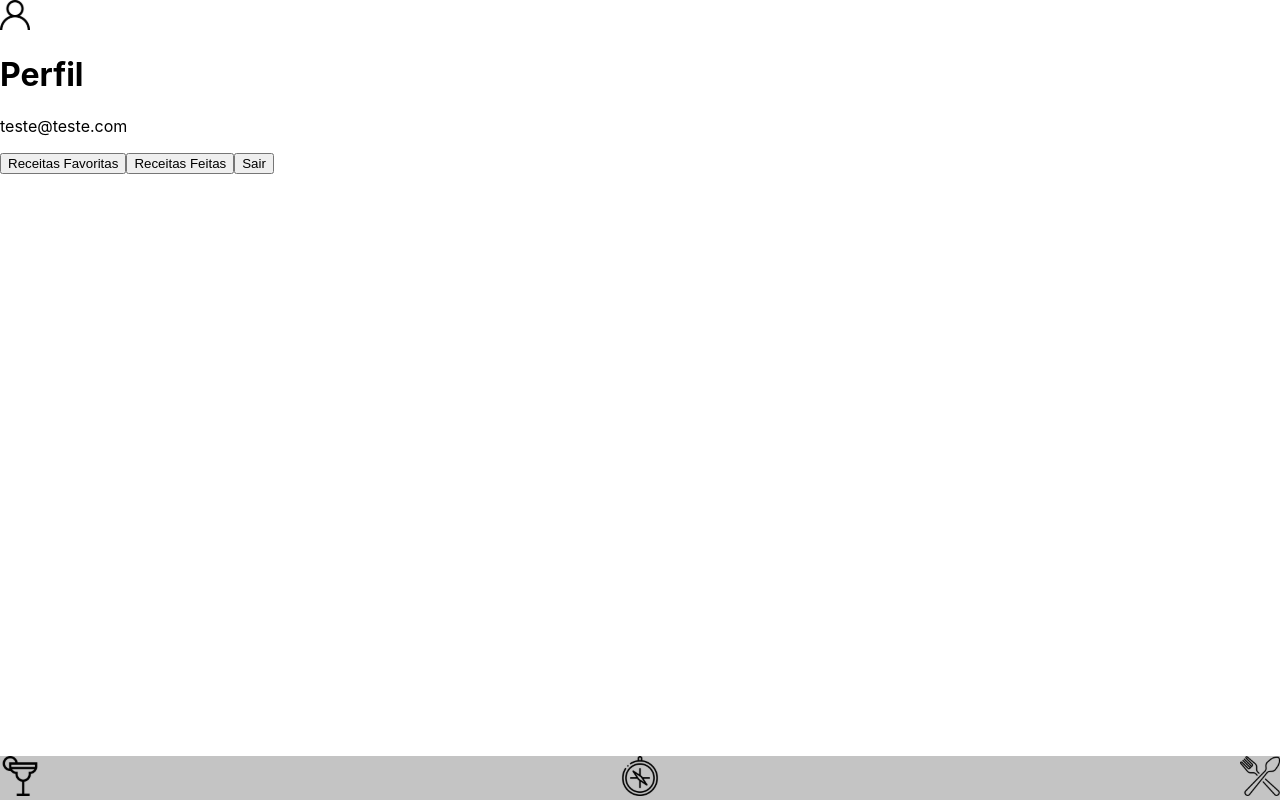
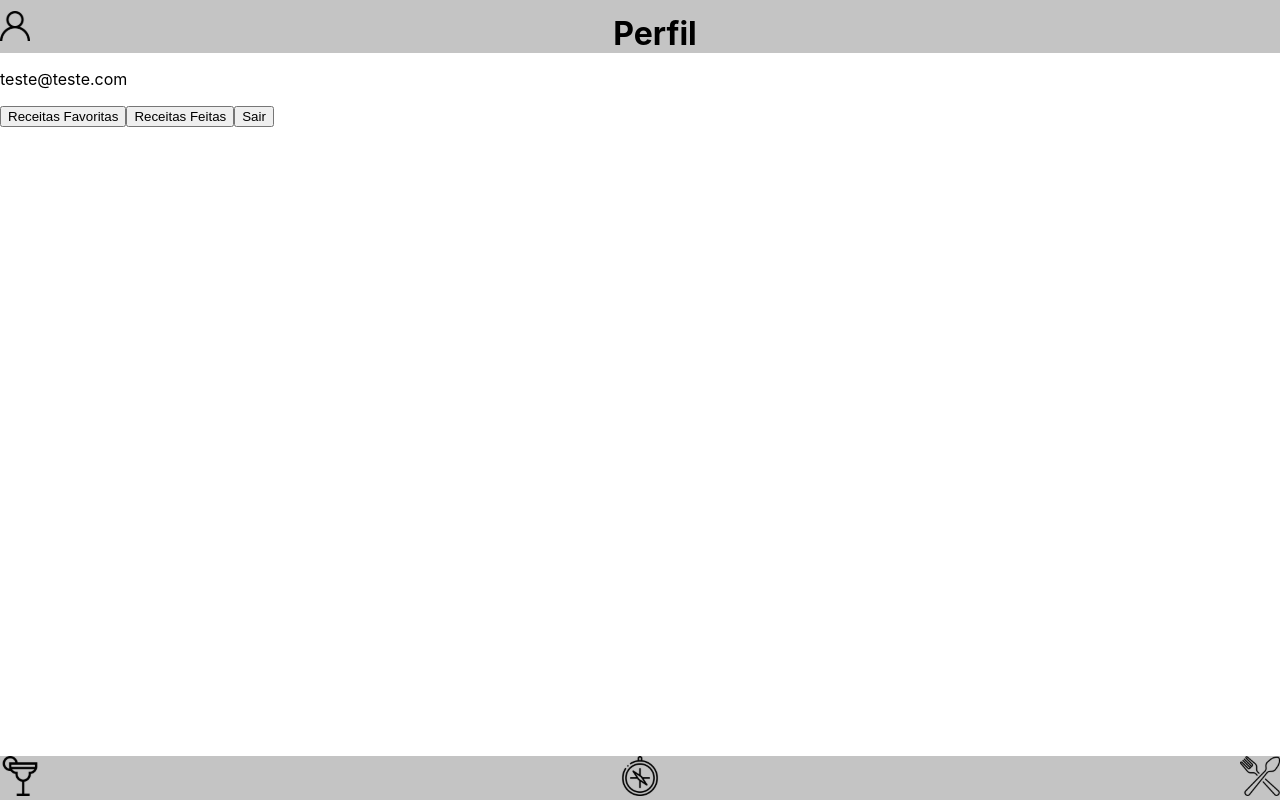
Before and after one commit to tryber/sd-04-recipes-app-7, a React (Create React App) app: page /perfil in a window 1280 px wide. Built offline with nearby package versions, Linux system fonts and the light colour scheme.

Commit message:
Put header.jsx in folder

```diff
--- a/src/components/Header.jsx
+++ /dev/null
@@ -1,39 +0,0 @@
-import React, { useContext } from 'react';
-import PropTypes from 'prop-types';
-import { Link } from 'react-router-dom';
-import profileIcon from '../images/profileIcon.svg';
-import searchIcon from '../images/searchIcon.svg';
-import SearchBar from './SearchBar';
-import { RecipesContext } from '../context';
-
-const Header = ({ title, visible }) => {
-  const { searchbar, setSearchbar } = useContext(RecipesContext);
-
-  return (
-    <div>
-      <header className="main-header">
-        <Link to="/perfil">
-          <img src={profileIcon} alt="profil Icon" data-testid="profile-top-btn" />
-        </Link>
-        <h1 data-testid="page-title">{title}</h1>
-        {visible && (
-          <input
-            src={searchIcon}
-            type="image"
-            data-testid="search-top-btn"
-            onClick={() => setSearchbar(!searchbar)}
-            alt="search Icon"
-          />
-        )}
-      </header>
-      {searchbar && <SearchBar /> }
-    </div>
-  );
-};
-
-Header.propTypes = {
-  title: PropTypes.string.isRequired,
-  visible: PropTypes.bool.isRequired,
-};
-
-export default Header;
--- a/src/pages/Explore.js
+++ b/src/pages/Explore.js
@@ -1,6 +1,6 @@
 import React from 'react';
 import BottomBar from '../components/BottomBar/BottomBar';
-import Header from '../components/Header';
+import Header from '../components/Header/Header';
 
 const Explore = () => (
   <div>
--- a/src/pages/ExploreDrinks.js
+++ b/src/pages/ExploreDrinks.js
@@ -1,6 +1,6 @@
 import React from 'react';
 import BottomBar from '../components/BottomBar/BottomBar';
-import Header from '../components/Header';
+import Header from '../components/Header/Header';
 
 const ExploreDrinks = () => (
   <div>
--- a/src/pages/ExploreFoods.js
+++ b/src/pages/ExploreFoods.js
@@ -1,6 +1,6 @@
 import React from 'react';
 import BottomBar from '../components/BottomBar/BottomBar';
-import Header from '../components/Header';
+import Header from '../components/Header/Header';
 
 const ExploreFoods = () => (
   <div>
--- a/src/pages/ExploreFoodsOrigin.js
+++ b/src/pages/ExploreFoodsOrigin.js
@@ -1,6 +1,6 @@
 import React from 'react';
 import BottomBar from '../components/BottomBar/BottomBar';
-import Header from '../components/Header';
+import Header from '../components/Header/Header';
 
 const ExploreFoodsOrigin = () => (
   <div>
--- a/src/pages/IngredientsDrinks.js
+++ b/src/pages/IngredientsDrinks.js
@@ -1,6 +1,6 @@
 import React from 'react';
 import BottomBar from '../components/BottomBar/BottomBar';
-import Header from '../components/Header';
+import Header from '../components/Header/Header';
 
 const IngredientsDrinks = () => (
   <div>
--- a/src/pages/IngredientsFoods.js
+++ b/src/pages/IngredientsFoods.js
@@ -1,6 +1,6 @@
 import React from 'react';
 import BottomBar from '../components/BottomBar/BottomBar';
-import Header from '../components/Header';
+import Header from '../components/Header/Header';
 
 const IngredientsFoods = () => (
   <div>
--- a/src/pages/MainPageDrinks.js
+++ b/src/pages/MainPageDrinks.js
@@ -1,6 +1,6 @@
 import React from 'react';
 import BottomBar from '../components/BottomBar/BottomBar';
-import Header from '../components/Header';
+import Header from '../components/Header/Header';
 
 const MainPageDrinks = () => (
   <div>
--- a/src/pages/MainPageFoods.js
+++ b/src/pages/MainPageFoods.js
@@ -1,6 +1,6 @@
 import React /* Component */ from 'react';
 import BottomBar from '../components/BottomBar/BottomBar';
-import Header from '../components/Header';
+import Header from '../components/Header/Header';
 
 const MainPageFoods = () => (
   <div>
--- a/src/pages/Profile.js
+++ b/src/pages/Profile.js
@@ -1,7 +1,7 @@
 import React from 'react';
 import { Link } from 'react-router-dom';
 import BottomBar from '../components/BottomBar/BottomBar';
-import Header from '../components/Header';
+import Header from '../components/Header/Header';
 
 const Profile = () => {
   const user = JSON.parse(localStorage.getItem('user'));
```
